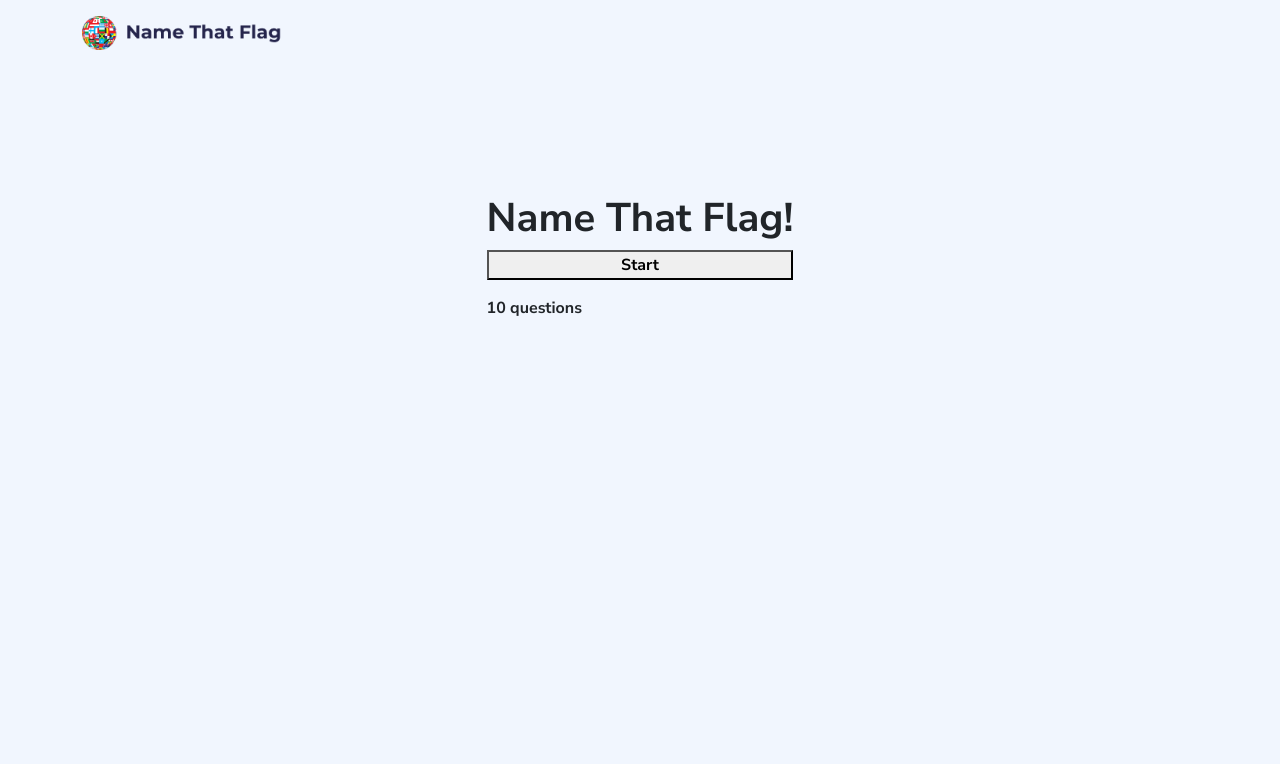
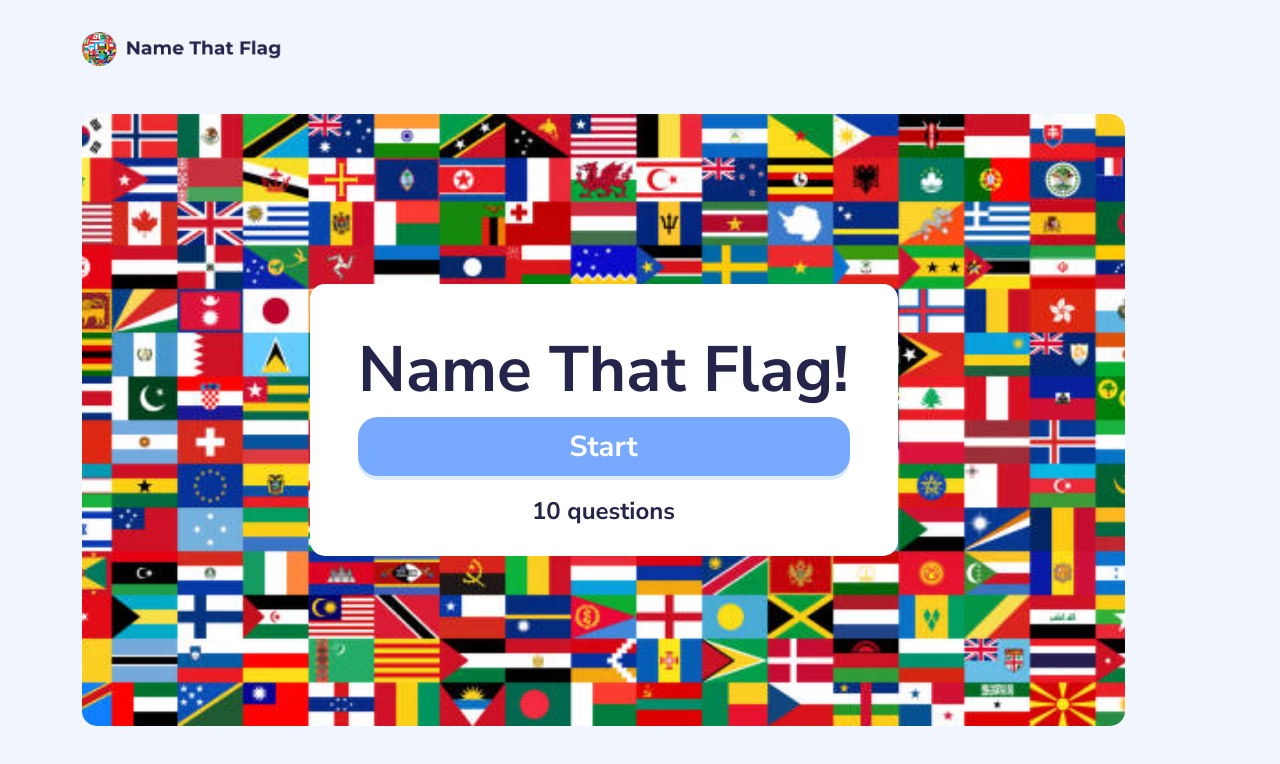
Before and after one commit to nishandudakia/bentz, a plain HTML site: page client/welcome-page.html in a window 1280 px wide. Drawn offline with nearby package versions, Linux system fonts and the light colour scheme.

Commit message:
change styling in css

```diff
--- a/client/assets/style.css
+++ b/client/assets/style.css
@@ -8,6 +8,10 @@
 
 .logo {
   width: 200px;
+}
+
+.welcome-title {
+  font-size: 64px;
 }
 
 .custom-primary {
@@ -41,3 +45,54 @@
   color: #fff;
   background: #ff0707;
 }
+
+.background-image-container {
+  border-radius: 10px;
+  background: url(flags.jpeg), lightgray 50% / cover no-repeat;
+  background-size: cover;
+  background-position: center;
+  margin-top: 200px;
+  height: 300px;
+  display: flex;
+  justify-content: center;
+  align-items: center;
+  border-radius: 15px;
+  width: 1043px;
+  height: 612px;
+  flex-shrink: 0;
+}
+
+.text-box {
+  background-color: white;
+  border-radius: 15px;
+  width: 588px;
+  height: 272px;
+  color: #25254c;
+  text-align: center;
+  font-size: 78px;
+  font-style: normal;
+  font-weight: 700;
+  line-height: normal;
+}
+
+.start {
+  background-color: #77aaff;
+  border: none;
+  padding: 10px;
+  color: #fff;
+  font-size: 29px;
+  font-weight: 500;
+  border-radius: 20px;
+  background: #7af;
+  box-shadow: 0px 4px 0px 0px rgba(119, 170, 255, 0.25);
+}
+
+.question-count {
+  color: #25254c;
+  display: block;
+  margin: auto;
+  font-size: 24px;
+  font-weight: 700;
+  width: 190px;
+  height: 27px;
+}
--- a/client/welcome-page.html
+++ b/client/welcome-page.html
@@ -28,7 +28,7 @@
       </head>
       <body>
         <nav
-      class="container"
+      class="container pt-3"
     >
         <img
           src="./assets/logo.png"
@@ -38,20 +38,13 @@
         </nav>
         <div class="container">
           <div
-            class="background-image-container mt-5 d-flex justify-content-center align-items-center"
+          class="background-image-container mt-5 d-flex justify-content-center align-items-center"
           >
             <div
               class="text-box d-flex flex-column justify-content-center pt-5 pb-5 px-5 m-5">
-              <!-- <div class="row justify-content-center"> -->
                 <h1 class ="welcome-title">Name That Flag!</h1>
-              <!-- </div> -->
-              <!-- <div class="row justify-content-center p-3"> -->
-
                   <button class="start">Start</button>
-                <!-- </div>
-                <div class="row"> -->
                   <p class="question-count pt-3">10 questions</p>
-                <!-- </div> -->
               </div>
             </div>
           </div>
```
Also changed, not shown: client/js/start-page.js (added). Lines whose indentation alone changed are shown as unchanged.
